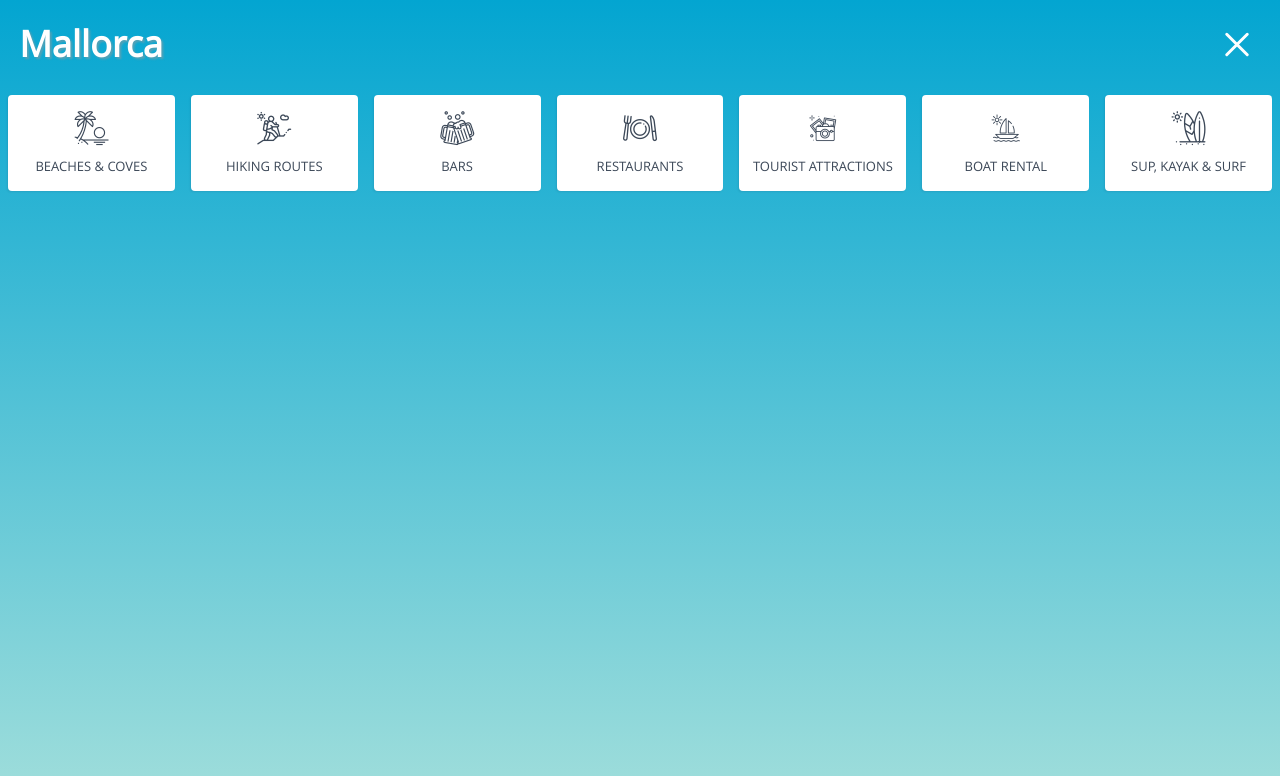
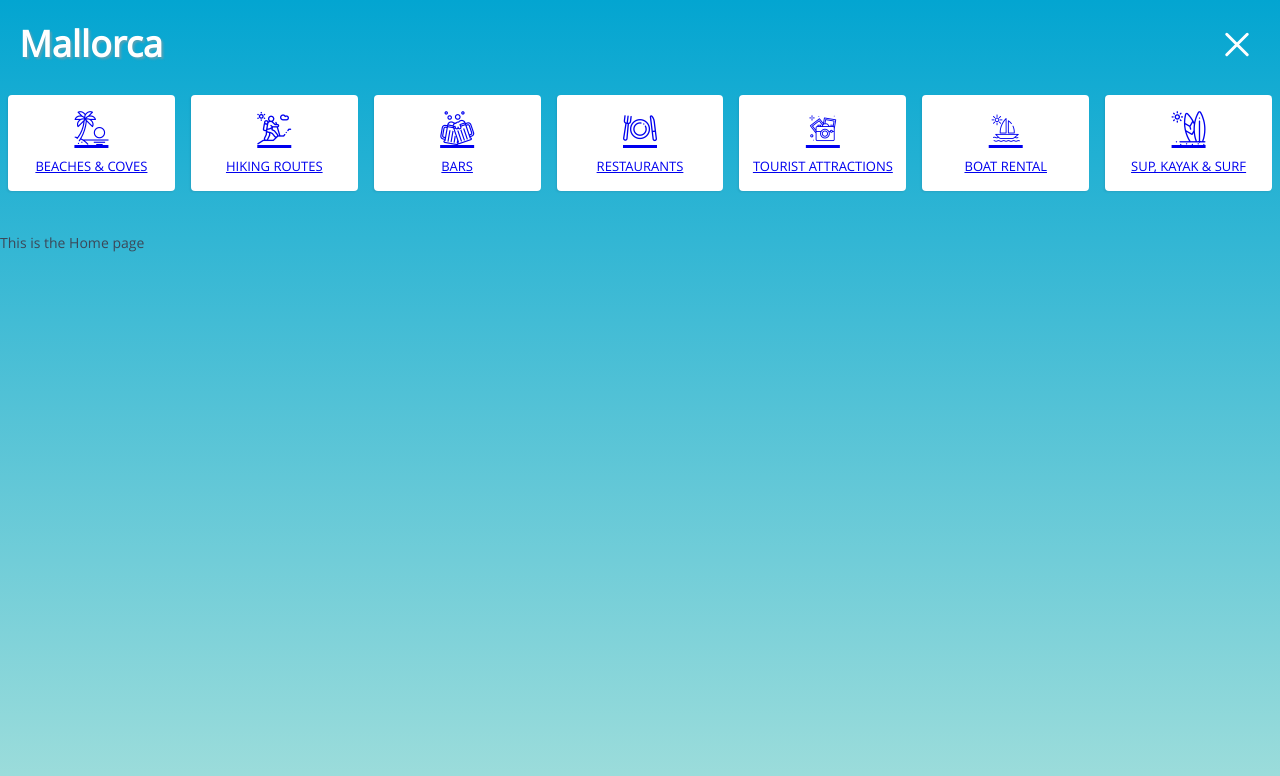
Before and after one commit to miriam-mr90/mallorca, a React (Create React App) app: page / in a window 1280 px wide. Both pictures are taken after a click on the button 1236 px from the left and 43 px from the top of the page. Shown: the top 776 px of the page. Built offline with nearby package versions, Linux system fonts and the light colour scheme.

Commit message:
refactoring: adding views and routes (WIP)

```diff
--- a/package.json
+++ b/package.json
@@ -21,7 +21,8 @@
     "react-dom": "^16.13.1",
     "react-image-appear": "^1.3.24",
     "react-scripts": "3.4.3",
-    "styled-components": "^5.1.1"
+    "styled-components": "^5.1.1",
+    "wouter": "^2.5.3"
   },
   "eslintConfig": {
     "extends": "react-app"
--- /dev/null
+++ b/src/Views/Category.jsx
@@ -0,0 +1,9 @@
+import React from 'react';
+
+const Category = ({params}) => (
+    <>
+        <p>This is the Category page: <b>{params.id}</b></p>
+    </>
+);
+
+export default Category;
--- /dev/null
+++ b/src/Views/Home.jsx
@@ -0,0 +1,7 @@
+import React from 'react';
+
+const Home = () => (
+    <p>This is the Home page</p>
+);
+
+export default Home;
--- a/src/components/Cards.jsx
+++ b/src/components/Cards.jsx
@@ -2,7 +2,7 @@ import React from 'react';
 // import ReactImageAppear from 'react-image-appear';
 import styled, { css } from 'styled-components';
 import { isEmptyString } from '../helpers';
-import ErrorMessage from '../Views/ErrorMessage';
+import ErrorMessage from '../views/ErrorMessage';
 
 const StyledCardsWrapper = styled.div`
     display: flex;
--- a/src/components/Layout.jsx
+++ b/src/components/Layout.jsx
@@ -1,10 +1,15 @@
 import React from 'react';
+import { Route, Switch } from "wouter";
 import styled, { createGlobalStyle, css } from 'styled-components'
 import BackgroundImage from "../assets/images/app_bg.jpg";
 
 import Header from './Header.jsx';
-import Results from '../Views/Results.jsx';
+import Results from '../views/Results.jsx';
 import { MenuContent } from './Menu/Menu.jsx';
+
+import HomePage from '../views/Home.jsx';
+import CategoryPage from '../views/Category.jsx';
+import ErrorPage from '../views/ErrorMessage.jsx';
 
 const StyledWrapper = styled.div`
     display: flex;
@@ -64,7 +69,7 @@ const Layout = ({
                 showMainContent={showMainContent}
             />
         )}
-
+        {/* TODO: create a context provider to have the props needed in the routes */}
         { (!isMenuOpen && selectedMenuItem !== null) && (
             <Results
                 categorySelected={categorySelected}
@@ -73,6 +78,12 @@ const Layout = ({
                 filterCategories={filterCategories}
                 displayedItems={displayedItems}/>
         )}
+
+        <Switch>
+            <Route component={HomePage} path="/" />
+            <Route component={CategoryPage} path="/category/:id" />
+            <Route component={ErrorPage} path="/error" />
+        </Switch>
     </StyledWrapper>
 );
 
--- a/src/components/Menu/Menu.jsx
+++ b/src/components/Menu/Menu.jsx
@@ -1,4 +1,5 @@
 import React from 'react';
+import { Link } from 'wouter';
 import styled, { css }  from "styled-components";
 import { Turn as Hamburger } from 'hamburger-react'
 
@@ -9,7 +10,7 @@ const StyledMenu = styled.div`
     margin-bottom: 20px;
 `;
 
-const StyledMenuItem = styled.div`
+const StyledMenuItem = styled(Link)`
     ${({ theme, active }) => css`
         background: ${theme.color.neutral000};
         border-radius: 4px;
@@ -68,8 +69,10 @@ const MenuContent = ({
         {categories.map((item, index) => (
             <StyledMenuItem key={index}
                 item={item}
-                onClick={() => showMainContent(item.label, item.icon)}
-                active={selectedMenuItem === item.label}>
+                // onClick={() => showMainContent(item.label, item.icon)}
+                active={selectedMenuItem === item.label}
+                to={`/category/${item.label}`}
+            >
                 <i className={`icon icon-${item.icon}`} />
                 {item.name}
             </StyledMenuItem>
```
Also changed, not shown: public/index.html (+0 -23 lines), 1 other file (tests, documents, lock files or other folders).
